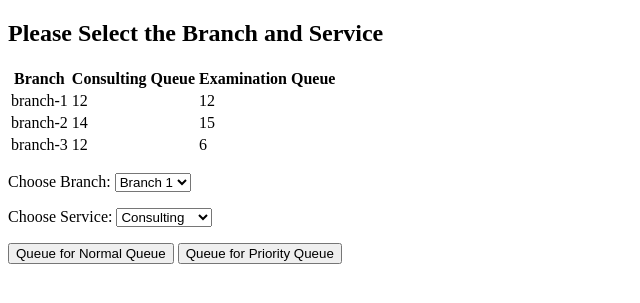
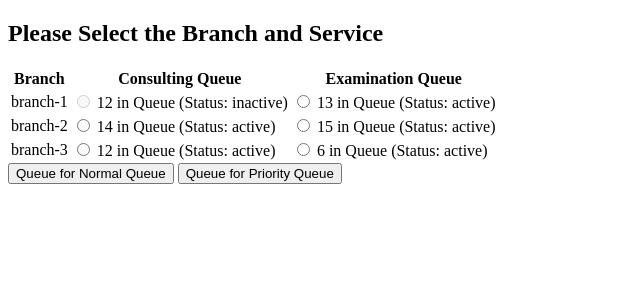
Before and after one commit to Yvonne-Jiang/Hospital-Queuing-System, a Flask app: page /patient/main in a window 1280 px wide. Shown: the top 303 px of the page, without its empty margins (0-640 px from the left). Run offline with Flask 2, Linux system fonts and the light colour scheme.

Commit message:
2023-02-03 23:17 Cannot Queue for Inactive

```diff
--- a/app.py
+++ b/app.py
@@ -202,23 +202,20 @@ def get_short_id():
 @app.route("/patient/main", methods=["GET", "POST"])
 def main():
     queue = read_queue()
-    if request.method == "POST":
-        branch = request.form.get("branch")
-        service = request.form.get("service")
-        priority_type = request.form["priority_type"]
+    if request.method == 'POST':
+        branch, service = request.form.get("branch_service").split("_")
         current_queue = read_service_queue(queue, branch, service)
         prefix = "A" if service == "consulting" else "B"
+        priority_type = request.form["priority_type"]
         if priority_type == "priority_queue":
             prefix = prefix.lower()
         new_patient = {'patient_id': get_short_id(), 'queue_number': getQueueNumber(
             eval("current_queue."+priority_type), prefix)}
         current_queue.enqueue(new_patient, priority_type)
-        print(new_patient)
         write_service_queue(current_queue, queue, branch, service)
         write_queue(queue)
         return redirect(url_for("patient", branch=branch, service=service, patient_id=new_patient['patient_id']))
     return render_template("patient_main.html", queue=queue)
-
 
 @app.route("/patient/<branch>/<service>/<patient_id>")
 def patient(branch, service, patient_id):
--- a/templates/patient_main.html
+++ b/templates/patient_main.html
@@ -6,7 +6,11 @@
 </head>
 
 <body>
+
+
   <h2>Please Select the Branch and Service</h2>
+
+  <form method="post">
 
     <table>
         <thead>
@@ -20,30 +24,21 @@
           {% for branch, services in queue.items() %}
               <tr>
                 <td>{{ branch }}</td>
-            <td>{{ (services.consulting.normal_queue|length) + (services.consulting.priority_queue|length) }}</td>
-            <td>{{ (services.examination.normal_queue|length) + (services.examination.priority_queue|length) }}</td>
+                {% for service, queue_info in services.items() %}
+                {% if queue_info.status == "inactive" %}
+                {% set b = "disabled = 'true'"%}
+                {% else %}
+                {% set b = ""%}
+                {% endif %}
+                <td> <input type="radio" name="branch_service" value="{{branch}}_{{service}}" {{b}}/> {{ (queue_info.normal_queue|length) + (queue_info.priority_queue|length) }} in Queue (Status: {{queue_info.status}})</td>
+                {% endfor %}
               </tr>
             {% endfor %}
         </tbody>
       </table>
 
-  <form method="post">
-    <p>Choose Branch:
-      <select name="branch">
-        <option value="branch-1">Branch 1</option>
-        <option value="branch-2">Branch 2</option>
-        <option value="branch-3">Branch 3</option>
-      </select>
-    </p>
-    <p>Choose Service:
-      <select name="service">
-        <option value="consulting">Consulting</option>
-        <option value="examination">Examination</option>
-      </select>
-    </p>
       <button type="submit" name="priority_type" value="normal_queue">Queue for Normal Queue</button>
     <button type="submit" name="priority_type" value="priority_queue">Queue for Priority Queue</button>
-
       </form>
 
 </body>
```
Also changed, not shown: queue.txt (+1 -1 lines). Lines whose indentation alone changed are shown as unchanged.
